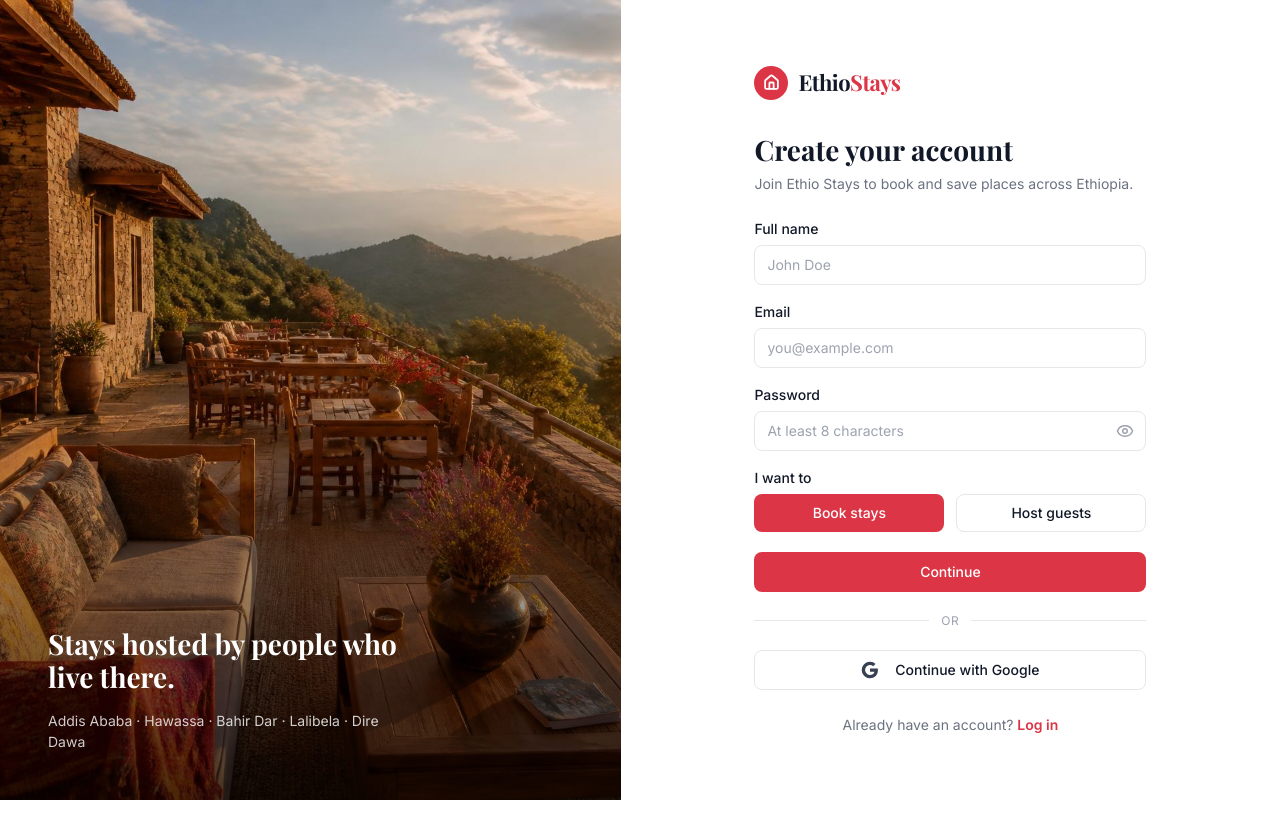
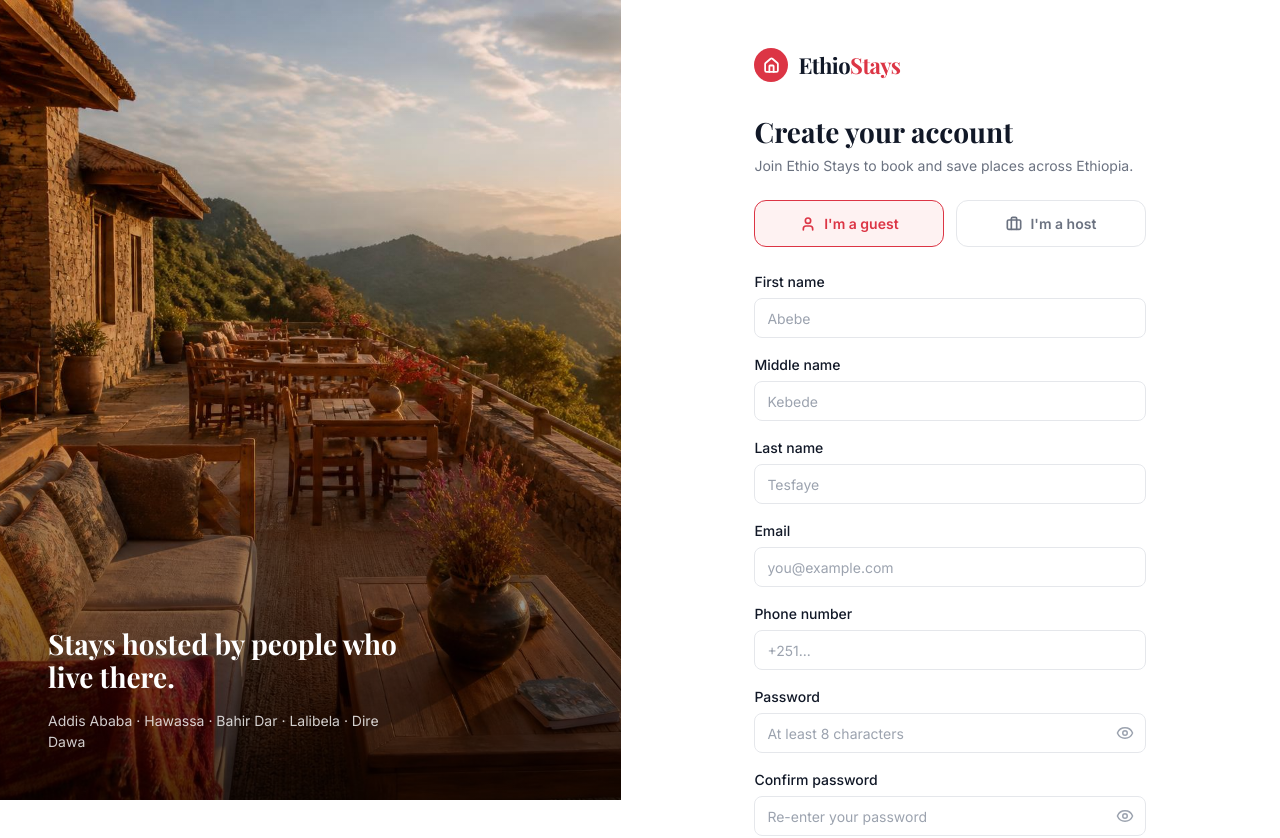
Before and after one commit to kidusk12/Ethio-Airbnb, a React (Vite) app in the folder web/: page / in a window 1280 px wide. Shown: the top 838 px of the page. Before the commit the page ends 800 px from the top, so only its background shows below. Built offline with nearby package versions, Linux system fonts and the light colour scheme; no server answers.

Commit message:
updation of registration and login page

```diff
--- a/web/src/pages/Login.jsx
+++ b/web/src/pages/Login.jsx
@@ -35,8 +35,9 @@
       <form onSubmit={handleSubmit}>
         <Input
           id="email"
-          label="Email or phone number"
-          placeholder="you@example.com or +251..."
+          label="Email"
+          type="email"
+          placeholder="you@example.com"
         />
 
         <div className="mb-4">
@@ -69,8 +70,11 @@
 
         {/* GOOGLE BUTTON */}
         <Button type="button" variant="outline" className="mb-6">
-          <svg className="w-[18px] h-[18px] mr-2 text-gray-700" viewBox="0 0 24 24" fill="currentColor">
-            <path d="M22.56 12.25c0-.78-.07-1.53-.2-2.25H12v4.26h5.92c-.26 1.37-1.04 2.53-2.21 3.31v2.77h3.57c2.08-1.92 3.28-4.74 3.28-8.09zM12 23c2.97 0 5.46-.98 7.28-2.66l-3.57-2.77c-.98.66-2.23 1.06-3.71 1.06-2.86 0-5.29-1.93-6.16-4.53H2.18v2.84C3.99 20.53 7.7 23 12 23zM5.84 14.09c-.22-.66-.35-1.36-.35-2.09s.13-1.43.35-2.09V7.06H2.18C1.43 8.55 1 10.22 1 12s.43 3.45 1.18 4.94l2.85-2.22.81-.63zM12 5.38c1.62 0 3.06.56 4.21 1.64l3.15-3.15C17.45 2.09 14.97 1 12 1 7.7 1 3.99 3.47 2.18 7.06l3.66 2.84c.87-2.6 3.3-4.52 6.16-4.52z" />
+         <svg className="w-[18px] h-[18px] mr-2" viewBox="0 0 24 24">
+            <path d="M22.56 12.25c0-.78-.07-1.53-.2-2.25H12v4.26h5.92c-.26 1.37-1.04 2.53-2.21 3.31v2.77h3.57c2.08-1.92 3.28-4.74 3.28-8.09z" fill="#4285F4"/>
+            <path d="M12 23c2.97 0 5.46-.98 7.28-2.66l-3.57-2.77c-.98.66-2.23 1.06-3.71 1.06-2.86 0-5.29-1.93-6.16-4.53H2.18v2.84C3.99 20.53 7.7 23 12 23z" fill="#34A853"/>
+            <path d="M5.84 14.09c-.22-.66-.35-1.36-.35-2.09s.13-1.43.35-2.09V7.06H2.18C1.43 8.55 1 10.22 1 12s.43 3.45 1.18 4.94l2.85-2.22.81-.63z" fill="#FBBC05"/>
+            <path d="M12 5.38c1.62 0 3.06.56 4.21 1.64l3.15-3.15C17.45 2.09 14.97 1 12 1 7.7 1 3.99 3.47 2.18 7.06l3.66 2.84c.87-2.6 3.3-4.52 6.16-4.52z" fill="#EA4335"/>
           </svg>
           Continue with Google
         </Button>
@@ -78,7 +82,7 @@
         {/* REGISTER LINK */}
         <p className="text-center text-gray-500 text-[14px]">
           New to Ethio Stays?{" "}
-          <Link to="/" className="text-[#dc3545] font-semibold hover:underline">
+          <Link to="/register" className="text-[#dc3545] font-semibold hover:underline">
             Create account
           </Link>
         </p>
--- a/web/src/pages/Register.jsx
+++ b/web/src/pages/Register.jsx
@@ -1,113 +1,17 @@
 import React, { useState } from "react";
-import { Link, useNavigate } from "react-router-dom";
-import { Home } from "lucide-react";
+import { Link } from "react-router-dom";
+import { Home, User, Briefcase } from "lucide-react";
 import { AuthLayout } from "../layouts/AuthLayout";
 import { Input } from "../components/ui/Input";
 import { Button } from "../components/ui/Button";
-import { useAuth } from "../context/AuthContext";
-import { registerUser } from "../lib/api";
-
-const EMAIL_REGEX = /^[^\s@]+@[^\s@]+\.[^\s@]+$/;
 
 function Register() {
-  const navigate = useNavigate();
-  const { login } = useAuth();
-
-  // ── Form fields ──────────────────────────────────────
-  const [name, setName] = useState("");
-  const [email, setEmail] = useState("");
-  const [password, setPassword] = useState("");
   const [role, setRole] = useState("guest");
 
-  // ── UI state ─────────────────────────────────────────
-  const [errors, setErrors] = useState({});
-  const [generalError, setGeneralError] = useState("");
-  const [isSubmitting, setIsSubmitting] = useState(false);
-
-  // ── Client-side validation ───────────────────────────
-  function validate() {
-    const next = {};
-
-    if (!name.trim()) {
-      next.name = "Name is required";
-    }
-
-    if (!email.trim()) {
-      next.email = "Email is required";
-    } else if (!EMAIL_REGEX.test(email)) {
-      next.email = "Please enter a valid email address";
-    }
-
-    if (!password) {
-      next.password = "Password is required";
-    } else if (password.length < 8) {
-      next.password = "Password must be at least 8 characters";
-    }
-
-    if (!role || !["guest", "host"].includes(role)) {
-      next.role = 'Role must be "guest" or "host"';
-    }
-
-    setErrors(next);
-    return Object.keys(next).length === 0;
-  }
-
-  // ── Clear a single field's error on change ───────────
-  function clearFieldError(field) {
-    setErrors((prev) => {
-      if (!prev[field]) return prev;
-      const { [field]: _, ...rest } = prev;
-      return rest;
-    });
-  }
-
-  // ── Submit handler ───────────────────────────────────
-  async function handleSubmit(event) {
+  const handleSubmit = (event) => {
     event.preventDefault();
-
-    if (!validate()) return;
-
-    setIsSubmitting(true);
-    setGeneralError("");
-    setErrors({});
-
-    try {
-      const { status, body } = await registerUser({
-        name: name.trim(),
-        email: email.trim(),
-        password,
-        role,
-      });
-
-      if (status === 201) {
-        login(body.data.user, body.data.token);
-        navigate("/home");
-        return;
-      }
-
-      // Map field-level errors from API (400 / 409)
-      if (body.errors && Array.isArray(body.errors)) {
-        const fieldErrors = {};
-        body.errors.forEach((err) => {
-          if (err.field) {
-            fieldErrors[err.field] = err.message;
-          }
-        });
-        if (Object.keys(fieldErrors).length > 0) {
-          setErrors(fieldErrors);
-        } else {
-          setGeneralError(body.message || "Something went wrong. Please try again.");
-        }
-      } else {
-        setGeneralError(body.message || "Something went wrong. Please try again.");
-      }
-    } catch {
-      // Network failure or unexpected error
-      setGeneralError("Something went wrong. Please try again.");
-    } finally {
-      setIsSubmitting(false);
-    }
-  }
+    console.log("Registration submitted", { role });
+  };
 
   return (
     <AuthLayout>
@@ -129,103 +33,85 @@
         </p>
       </div>
 
+      {/* ROLE SELECTOR */}
+      <div className="grid grid-cols-2 gap-3 mb-6">
+        <button
+          type="button"
+          onClick={() => setRole("guest")}
+          className={`flex items-center justify-center gap-2 rounded-xl border py-3 text-[14px] font-semibold transition-colors ${
+            role === "guest"
+              ? "border-[#dc3545] bg-red-50 text-[#dc3545]"
+              : "border-gray-200 text-gray-500 hover:border-gray-300"
+          }`}
+        >
+          <User size={16} strokeWidth={2.5} />
+          I'm a guest
+        </button>
+
+        <button
+          type="button"
+          onClick={() => setRole("host")}
+          className={`flex items-center justify-center gap-2 rounded-xl border py-3 text-[14px] font-semibold transition-colors ${
+            role === "host"
+              ? "border-[#dc3545] bg-red-50 text-[#dc3545]"
+              : "border-gray-200 text-gray-500 hover:border-gray-300"
+          }`}
+        >
+          <Briefcase size={16} strokeWidth={2.5} />
+          I'm a host
+        </button>
+      </div>
+
       {/* FORM */}
-      <form onSubmit={handleSubmit} noValidate>
-        {/* Name */}
+      <form onSubmit={handleSubmit}>
         <Input
-          id="name"
-          label="Full name"
-          placeholder="John Doe"
-          value={name}
-          onChange={(e) => {
-            setName(e.target.value);
-            clearFieldError("name");
-          }}
-          error={errors.name}
-          autoComplete="name"
+          id="firstName"
+          label="First name"
+          placeholder="Abebe"
         />
 
-        {/* Email */}
+        <Input
+          id="middleName"
+          label="Middle name"
+          placeholder="Kebede"
+        />
+
+        <Input
+          id="lastName"
+          label="Last name"
+          placeholder="Tesfaye"
+        />
+
         <Input
           id="email"
           label="Email"
           type="email"
           placeholder="you@example.com"
-          value={email}
-          onChange={(e) => {
-            setEmail(e.target.value);
-            clearFieldError("email");
-          }}
-          error={errors.email}
-          autoComplete="email"
         />
 
-        {/* Password */}
+        <Input
+          id="phone"
+          label="Phone number"
+          type="tel"
+          placeholder="+251..."
+        />
+
         <Input
           id="password"
           label="Password"
           type="password"
           placeholder="At least 8 characters"
-          value={password}
-          onChange={(e) => {
-            setPassword(e.target.value);
-            clearFieldError("password");
-          }}
-          error={errors.password}
-          autoComplete="new-password"
         />
 
-        {/* Role selector */}
-        <div className="mb-5">
-          <label className="block mb-1.5 text-[14px] font-medium text-gray-900">
-            I want to
-          </label>
-          <div className="grid grid-cols-2 gap-3">
-            <Button
-              type="button"
-              variant={role === "guest" ? "primary" : "outline"}
-              className="!h-[38px]"
-              onClick={() => {
-                setRole("guest");
-                clearFieldError("role");
-              }}
-              aria-pressed={role === "guest"}
-            >
-              Book stays
-            </Button>
-            <Button
-              type="button"
-              variant={role === "host" ? "primary" : "outline"}
-              className="!h-[38px]"
-              onClick={() => {
-                setRole("host");
-                clearFieldError("role");
-              }}
-              aria-pressed={role === "host"}
-            >
-              Host guests
-            </Button>
-          </div>
-          {errors.role && (
-            <p className="mt-1 text-[13px] text-red-500" role="alert">
-              {errors.role}
-            </p>
-          )}
-        </div>
+        <Input
+          id="confirmPassword"
+          label="Confirm password"
+          type="password"
+          placeholder="Re-enter your password"
+        />
 
-        {/* General error banner */}
-        {generalError && (
-          <div
-            className="mb-4 rounded-lg bg-red-50 border border-red-200 px-4 py-3 text-[13px] text-red-700"
-            role="alert"
-          >
-            {generalError}
-          </div>
-        )}
-
-        {/* Submit */}
-        <Button type="submit" className="mt-2 mb-5" disabled={isSubmitting}>
-          {isSubmitting ? "Creating account\u2026" : "Continue"}
+        <Button type="submit" className="mt-2 mb-5">
+          Continue
         </Button>
 
         {/* OR DIVIDER */}
@@ -237,8 +123,11 @@
 
         {/* GOOGLE BUTTON */}
         <Button type="button" variant="outline" className="mb-6">
-          <svg className="w-[18px] h-[18px] mr-2 text-gray-700" viewBox="0 0 24 24" fill="currentColor">
-            <path d="M22.56 12.25c0-.78-.07-1.53-.2-2.25H12v4.26h5.92c-.26 1.37-1.04 2.53-2.21 3.31v2.77h3.57c2.08-1.92 3.28-4.74 3.28-8.09zM12 23c2.97 0 5.46-.98 7.28-2.66l-3.57-2.77c-.98.66-2.23 1.06-3.71 1.06-2.86 0-5.29-1.93-6.16-4.53H2.18v2.84C3.99 20.53 7.7 23 12 23zM5.84 14.09c-.22-.66-.35-1.36-.35-2.09s.13-1.43.35-2.09V7.06H2.18C1.43 8.55 1 10.22 1 12s.43 3.45 1.18 4.94l2.85-2.22.81-.63zM12 5.38c1.62 0 3.06.56 4.21 1.64l3.15-3.15C17.45 2.09 14.97 1 12 1 7.7 1 3.99 3.47 2.18 7.06l3.66 2.84c.87-2.6 3.3-4.52 6.16-4.52z" />
+          <svg className="w-[18px] h-[18px] mr-2" viewBox="0 0 24 24">
+            <path d="M22.56 12.25c0-.78-.07-1.53-.2-2.25H12v4.26h5.92c-.26 1.37-1.04 2.53-2.21 3.31v2.77h3.57c2.08-1.92 3.28-4.74 3.28-8.09z" fill="#4285F4"/>
+            <path d="M12 23c2.97 0 5.46-.98 7.28-2.66l-3.57-2.77c-.98.66-2.23 1.06-3.71 1.06-2.86 0-5.29-1.93-6.16-4.53H2.18v2.84C3.99 20.53 7.7 23 12 23z" fill="#34A853"/>
+            <path d="M5.84 14.09c-.22-.66-.35-1.36-.35-2.09s.13-1.43.35-2.09V7.06H2.18C1.43 8.55 1 10.22 1 12s.43 3.45 1.18 4.94l2.85-2.22.81-.63z" fill="#FBBC05"/>
+            <path d="M12 5.38c1.62 0 3.06.56 4.21 1.64l3.15-3.15C17.45 2.09 14.97 1 12 1 7.7 1 3.99 3.47 2.18 7.06l3.66 2.84c.87-2.6 3.3-4.52 6.16-4.52z" fill="#EA4335"/>
           </svg>
           Continue with Google
         </Button>
```
